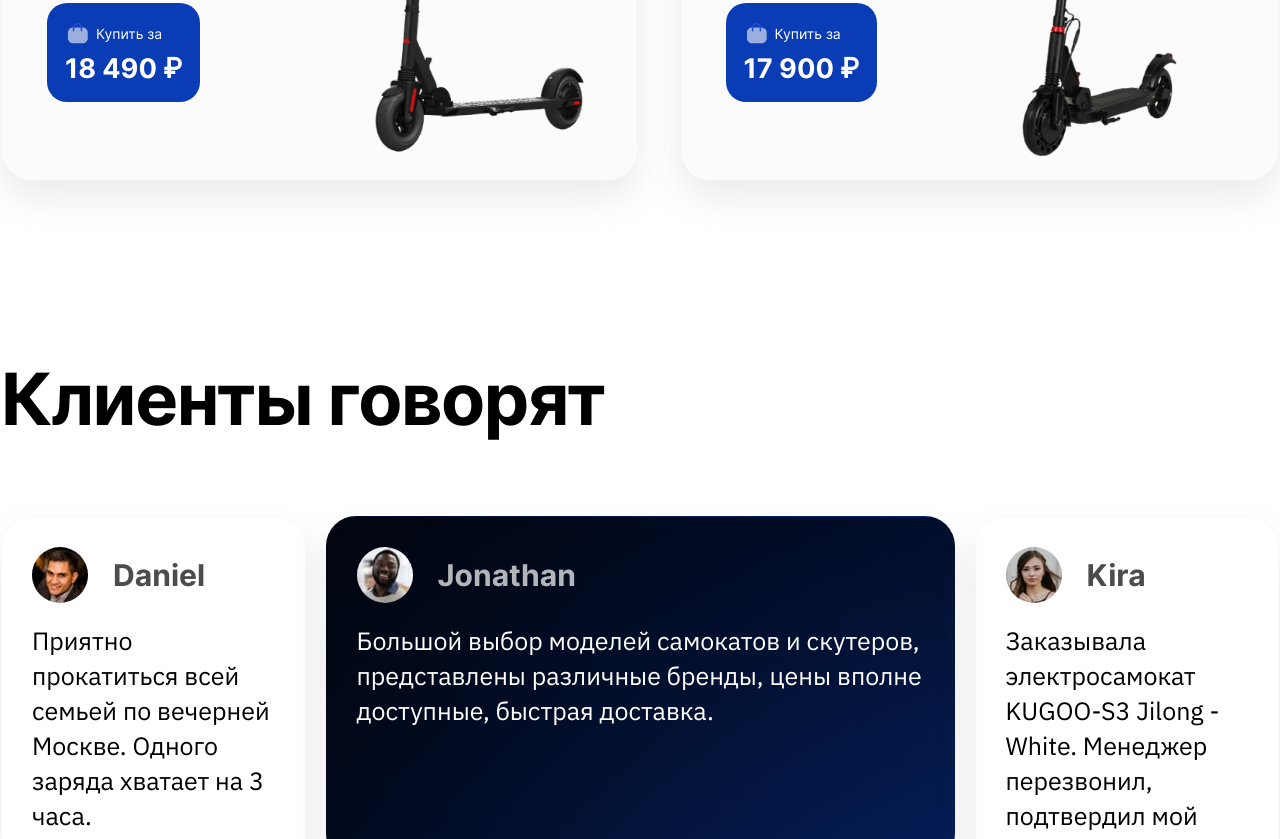
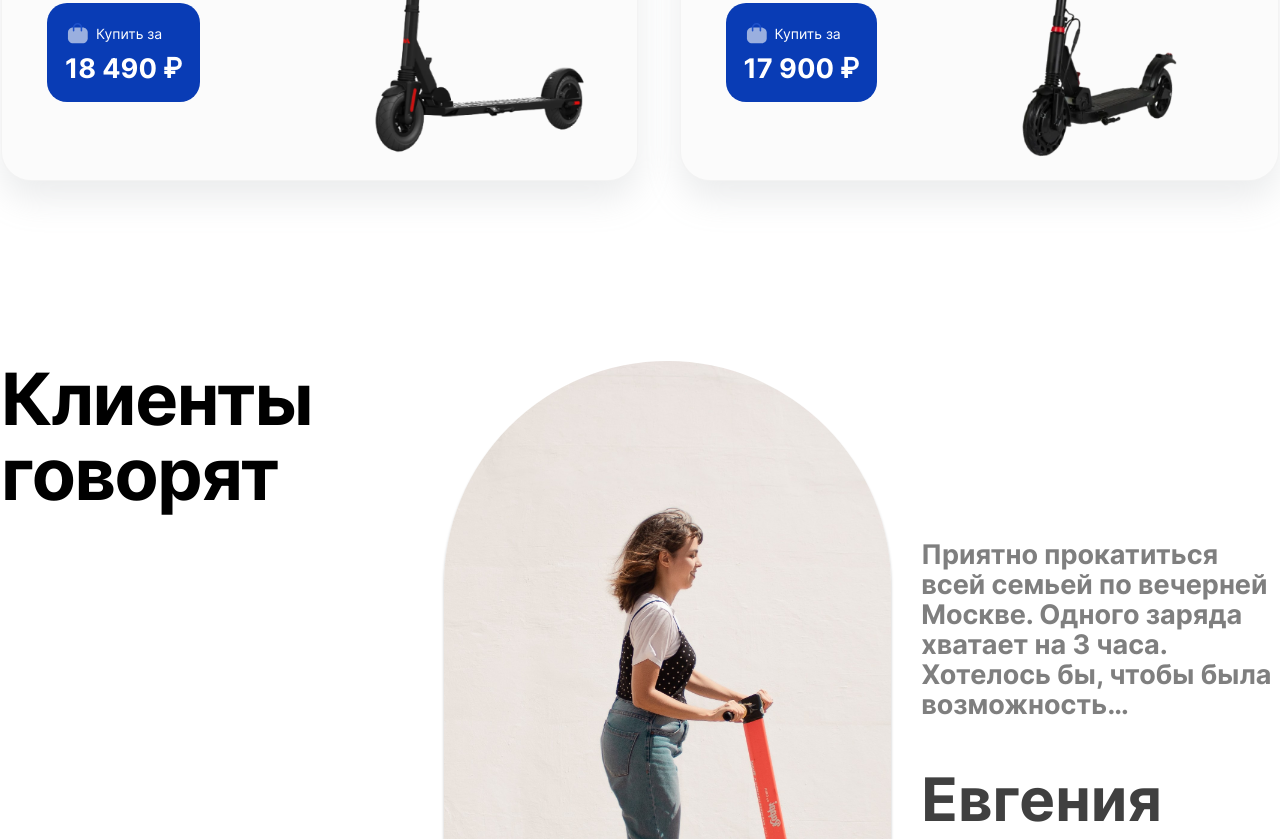
Before and after one commit to irinapyanova/Scooter-shop, a website: page app/index.html in a window 1280 px wide. Shown: the part 1961-2800 px from the top of the page. Drawn offline with Linux system fonts and the light colour scheme; files that its build step writes are made by us from their sources.

Commit message:
Изменение блока Reviews

```diff
--- a/app/index.html
+++ b/app/index.html
@@ -149,41 +149,13 @@
       <div class="container">
         <div class="reviews__inner">
           <h2 class="title">Клиенты говорят</h2>
-          <div class="reviews__grid">
-            <div class="reviews__item">
-              <div class="reviews__item-title-wrapper">
-                <img src="images/img/image-daniel.jpg" alt="Фото Daniel" class="reviews__item-img">
-                <h4 class="reviews__item-title">Daniel</h4>
-              </div>
-              <p class="reviews__item-text">Приятно прокатиться всей семьей по вечерней Москве. Одного заряда хватает на 3 часа.</p>
-            </div>
-            <div class="reviews__item reviews__grid--span-2">
-              <div class="reviews__item-title-wrapper">
-                <img src="images/img/image-jonathan.jpg" alt="Фото Jonathan" class="reviews__item-img">
-                <h4 class="reviews__item-title reviews__item-title--light">Jonathan</h4>
-              </div>
-              <p class="reviews__item-text reviews__item-text--light">Большой выбор моделей самокатов и скутеров, представлены различные бренды, цены вполне доступные, быстрая доставка.</p>
-            </div>
-            <div class="reviews__item reviews__grid--span-2">
-              <div class="reviews__item-title-wrapper">
-                <img src="images/img/image-patrick.jpg" alt="Фото Patrick" class="reviews__item-img">
-                <h4 class="reviews__item-title">Patrick</h4>
-              </div>
-              <p class="reviews__item-text">Привозил всё вежливый курьер, с которым было приятно рассчитываться. Мне даже подсказал как пользоваться правильно зарядкой электросамоката. Спасибо что сделали бесплатную гидроизоляцию.</p>
-            </div>
-            <div class="reviews__item">
-              <div class="reviews__item-title-wrapper">
-                <img src="images/img/image-jeanette.jpg" alt="Фото Jeanette" class="reviews__item-img">
-                <h4 class="reviews__item-title  reviews__item-title--light">Jeanette</h4>
-              </div>
-              <p class="reviews__item-text reviews__item-text--light">Легкий, удобный самокат. В сложенном виде прекрасно живет в багажнике машины.</p>
-            </div>
-            <div class="reviews__item">
-              <div class="reviews__item-title-wrapper">
-                <img src="images/img/image-kira.jpg" alt="Фото Kira" class="reviews__item-img">
-                <h4 class="reviews__item-title">Kira</h4>
-              </div>
-              <p class="reviews__item-text">Заказывала электросамокат KUGOO-S3 Jilong - White. Менеджер перезвонил, подтвердил мой заказ. Курьером доставили в назначенный день. Оплатила наличными курьеру. Рекомендую.</p>
+          <div class="reviews__content">
+            <img src="images/img/reviews__slide-1.jpg" alt="Фото девушки на электросамокате" class="reviews__content-img">
+            <div class="reviews__content-info">
+              <p class="reviews__content-text">Приятно прокатиться всей семьей по вечерней Москве. Одного заряда хватает на 3 часа. Хотелось бы, чтобы была возможность… </p>
+              <p class="reviews__content-client">Евгения Белосизова</p>
+              <span class="reviews__content-model">Модель</span>
+              <span class="reviews__content-model-name">KugoSun 08</span>
             </div>
           </div>
         </div>
@@ -269,6 +241,5 @@
       </div>
     </div>
   </footer>
-  <script src="js/main.min.js"></script>
 </body>
 </html>
--- a/app/scss/blocks/_footer.scss
+++ b/app/scss/blocks/_footer.scss
@@ -55,6 +55,7 @@
   }
 
   &__social-link {
+    display: inline-block;
     margin-right: 15px;
 
     &:last-child {
--- a/app/scss/blocks/_reviews.scss
+++ b/app/scss/blocks/_reviews.scss
@@ -1,59 +1,51 @@
 .reviews {
   padding-bottom: 125px;
 
-  &__grid {
-    margin-top: 80px;
-    display: grid;
-    gap: 20px;
-    grid-template-columns: repeat(4, 1fr);
-
-    &--span-2 {
-      grid-column: span 2;
-    }
+  &__inner {
+    display: flex;
   }
 
-  &__item {
-    padding: 30px;
-    border: 1px solid rgba($text-color-dark, 0.03);
-    border-radius: 30px;
-    box-shadow: 0px 18px 35px rgba(155, 161, 167, 0.2);
-
-    &:nth-child(even) {
-      background-image: url('../images/img/bg-gradient.png');
-    }
-
-    &:last-child {
-      grid-column-start: 4;
-      grid-row: 1 / 3;
-    }
-
-    &-title-wrapper {
-      display: flex;
-      align-items: center;
-      margin-bottom: 20px;
-    }
+  &__content {
+    display: flex;
+    align-items: center;
+    gap: 30px;
+    flex-basis: 66.7%;
 
     &-img {
-      margin-right: 25px;
-      border-radius: 50%;
-    }
-
-    &-title {
-      color: rgba($text-color-dark, 0.7);
-      font-size: 30px;
-
-      &--light {
-        color: rgba($text-color-light, 0.7);
-      }
+      height: 710px;
+      border-radius: 225px 225px 24px 24px;
+      box-shadow: 0px 3px 3px rgba($text-color-dark, 0.25);
     }
 
     &-text {
+      margin-top: 110px;
+      margin-bottom: 48px;
+      color: rgba($text-color-dark, 0.5);
+      font-size: 27px;
+      font-weight: 700;
+      line-height: 30px;
+    }
+
+    &-client {
+      margin-bottom: 58px;
+      color: rgba($text-color-dark, 0.75);
+      font-size: 60px;
+      font-weight: 700;
+      line-height: 62px;
+    }
+
+    &-model {
+      display: block;
+      color: rgba($text-color-dark, 0.65);
       font-family: $font-ibm;
-      font-size: 25px;
-      line-height: 35px;
+      font-size: 16px;
+      line-height: 23px;
 
-      &--light {
-        color: $text-color-light;
+      &-name {
+        color: rgba($text-color-dark, 0.75);
+        font-size: 19px;
+        font-weight: 700;
+        line-height: 30px;
       }
     }
   }
--- a/app/scss/common/_common.scss
+++ b/app/scss/common/_common.scss
@@ -22,7 +22,7 @@ a {
 }
 
 img {
-  display: inline-block;
+  display: block;
 }
 
 .container {
```
Also changed, not shown: app/css/style.min.css, app/images/img/image-daniel.jpg (deleted), app/images/img/image-jeanette.jpg (deleted), app/images/img/image-jonathan.jpg (deleted), app/images/img/image-kira.jpg (deleted), app/images/img/image-patrick.jpg (deleted), app/images/img/reviews__slide-1.jpg (added), app/js/main.js (deleted), app/js/main.min.js (deleted).
